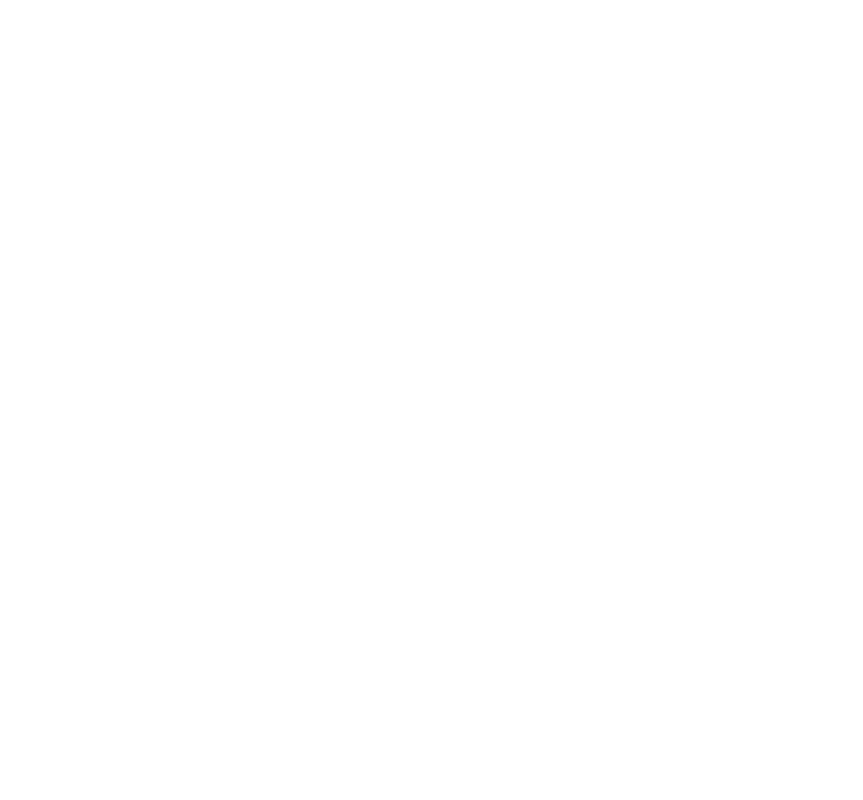
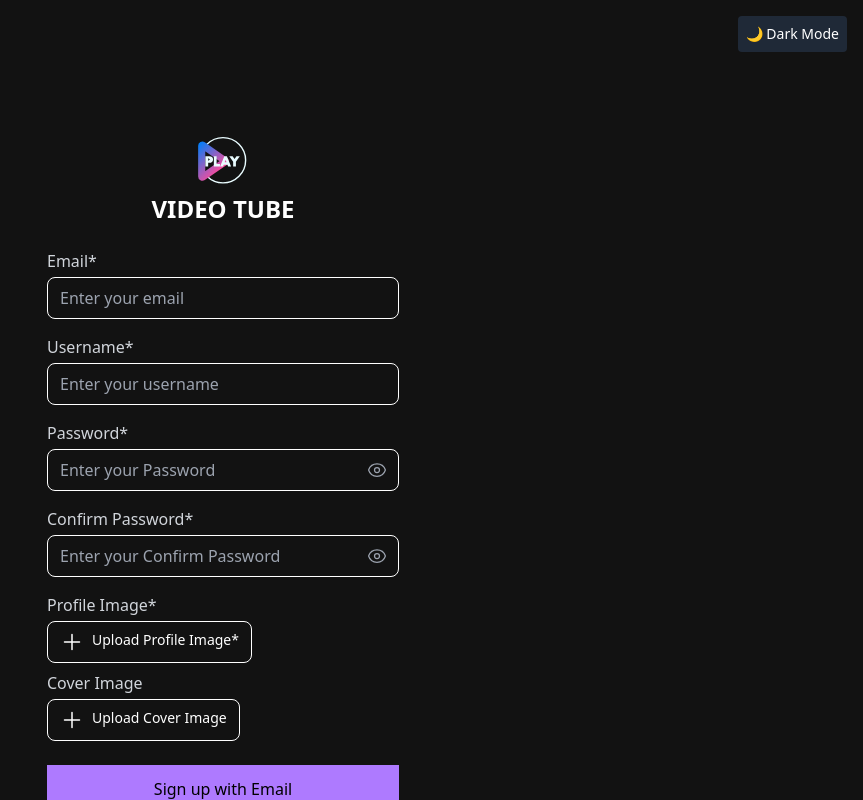
Before and after one commit to Talha-Malik-code/VideoTube, a React (Vite) app in the folder client/: page /register in a window 1280 px wide. Before the commit this address had no page. Shown: the whole page, without its empty margins (417-1280 px from the left). Built offline with nearby package versions, Linux system fonts and the light colour scheme.

Commit message:
Add registration page and validation logic; update login form handling and routing

```diff
--- a/client/src/App.jsx
+++ b/client/src/App.jsx
@@ -4,6 +4,7 @@
 import { ToastContainer } from "react-toastify";
 import "react-toastify/dist/ReactToastify.css";
 import Layout from "./component/Layout";
+import Register from "./pages/Register/Register";
 import Login from "./pages/Login/Login";
 
 function App() {
@@ -13,8 +14,8 @@
         <Route path="/" element={<Layout />}>
           <></>
         </Route>
-        {/* <Route path="/register" element={<Register />} /> */}
         <Route path="/login" element={<Login />} />
+        <Route path="/register" element={<Register />} />
       </Routes>
     </BrowserRouter>
   );
--- a/client/src/component/FileInput.jsx
+++ b/client/src/component/FileInput.jsx
@@ -1,15 +1,20 @@
+import { Check } from "lucide-react";
 import React, { useId } from "react";
 
-const FileInput = React.forwardRef(function FileInput({
-  label = "Upload a file",
-  className = "",
-  file = null,
-  ...props
-}) {
+const FileInput = React.forwardRef(function FileInput(
+  {
+    label = "Upload a file",
+    className = "",
+    file = null,
+    error = null,
+    ...props
+  },
+  ref
+) {
   const id = useId();
   return (
     <div>
-      <label htmlFor={id}>
+      <label htmlFor={id} className="flex items-center gap-1">
         <span
           className={`flex gap-2 max-w-fit rounded-lg border border-gray-300 bg-white px-3 py-2 text-sm text-black dark:border-white dark:bg-transparent dark:text-white ${className}`}
         >
@@ -52,6 +57,7 @@
           )}
           {file ? file.name : label}
         </span>
+        {!!file && <Check color="green" />}
       </label>
       <input
         className="sr-only"
@@ -59,7 +65,9 @@
         id={id}
         accept="image/*"
         {...props}
+        ref={ref}
       />
+      {error && !file && <p className="text-red-500">*{error}</p>}
     </div>
   );
 });
--- a/client/src/component/Input.jsx
+++ b/client/src/component/Input.jsx
@@ -1,7 +1,14 @@
 import React, { useId, useState } from "react";
 
 const Input = React.forwardRef(function Input(
-  { label, type = "text", placeholder = "", className = "", ...props },
+  {
+    label,
+    type = "text",
+    placeholder = "",
+    className = "",
+    error = null,
+    ...props
+  },
   ref
 ) {
   const id = useId();
@@ -89,6 +96,7 @@
           </button>
         )}
       </div>
+      {!!error && <p className="text-red-500">*{error}</p>}
     </div>
   );
 });
--- a/client/src/component/ThemeToggle.jsx
+++ b/client/src/component/ThemeToggle.jsx
@@ -19,6 +19,7 @@
     <button
       onClick={() => setDarkMode(!darkMode)}
       className="bg-yellow-200 dark:bg-gray-800 dark:text-white text-sm p-2 rounded"
+      type="button"
     >
       {darkMode ? "🌙 Dark Mode" : "☀️ Light Mode"}
     </button>
--- a/client/src/pages/Login/Login.jsx
+++ b/client/src/pages/Login/Login.jsx
@@ -3,14 +3,46 @@
 import ThemeToggle from "../../component/ThemeToggle";
 import Button from "../../component/Button";
 import Input from "../../component/Input";
-import FileInput from "../../component/FileInput";
+import { validateLoginForm } from "../../../utils/validateLoginForm";
 
 const Login = () => {
-  const [profileImg, setProfileImg] = useState(null);
-  const [coverImg, setCoverImg] = useState(null);
+  const [error, setError] = useState(null);
+  const [credentials, setCredentials] = useState({
+    identity: "",
+    password: "",
+  });
+
+  function handleChange(e) {
+    e.preventDefault();
+    const { name, value } = e.target;
+
+    setCredentials((prevCredentials) => ({
+      ...prevCredentials,
+      [name]: value,
+    }));
+
+    setError((prevError) => ({
+      ...prevError,
+      [name]: null,
+    }));
+  }
+
+  function handleSubmit(e) {
+    e.preventDefault();
+
+    const validationErrors = validateLoginForm(credentials);
+    setError(validationErrors);
+
+    if (Object.keys(validationErrors).length === 0) {
+      console.log("Form submutted: ", { credentials });
+    }
+  }
 
   return (
-    <div className="h-screen overflow-y-hidden bg-gray-100 text-gray-900 dark:bg-[#121212] dark:text-white">
+    <form
+      onSubmit={handleSubmit}
+      className="h-screen overflow-y-auto bg-gray-100 text-gray-900 dark:bg-[#121212] dark:text-white"
+    >
       <div className="absolute right-4 top-4 z-10">
         <ThemeToggle />
       </div>
@@ -21,62 +53,27 @@
         <div className="mb-6 w-full text-center text-2xl font-semibold uppercase">
           Video Tube
         </div>
-        <Input label="Email*" type="email" placeholder="Enter your email" />
         <Input
-          label="Username*"
+          label="Username or Email*"
           type="text"
-          placeholder="Enter your username"
+          placeholder="Enter your username or email"
+          name="identity"
+          onChange={handleChange}
+          error={error?.identity}
         />
         <Input
           label="Password*"
           type="password"
           placeholder="Enter your Password"
+          name="password"
+          onChange={handleChange}
+          error={error?.password}
         />
-        <Input
-          label="Confirm Password*"
-          type="password"
-          placeholder="Enter your Confirm Password"
-        />
-        {/* <label htmlFor="profile">
-          <div className="flex">
-            <svg
-              xmlns="http://www.w3.org/2000/svg"
-              fill="none"
-              viewBox="0 0 24 24"
-              strokeWidth={1.5}
-              stroke="currentColor"
-              className="size-6"
-            >
-              <path
-                strokeLinecap="round"
-                strokeLinejoin="round"
-                d="M12 4.5v15m7.5-7.5h-15"
-              />
-            </svg>
-            <span className="ml-2">Upload Profile</span>
-          </div>
-        </label>
-        <input
-          className="sr-only"
-          type="file"
-          name="profile"
-          id="profile"
-          accept="image/*"
-        /> */}
-        <FileInput
-          label="Upload Profile Image"
-          onChange={(e) => setProfileImg(e.target.files[0])}
-          file={profileImg}
-        />
-        <FileInput
-          className="mt-1"
-          label="Upload Cover Image"
-          onChange={(e) => setCoverImg(e.target.files[0])}
-          file={coverImg}
-        />
-        <Button className="mt-6">Sign in with Email</Button>
+        <Button type="submit" className="mt-6">
+          Sign in
+        </Button>
       </div>
-    </div>
+    </form>
   );
 };
 
--- /dev/null
+++ b/client/src/pages/Register/Register.jsx
@@ -0,0 +1,129 @@
+import React, { useState } from "react";
+import Logo from "../../component/Logo";
+import ThemeToggle from "../../component/ThemeToggle";
+import Button from "../../component/Button";
+import Input from "../../component/Input";
+import FileInput from "../../component/FileInput";
+import { Check, X } from "lucide-react";
+import { validateRegistrationForm } from "../../../utils/validateRegistrationForm";
+
+const Register = () => {
+  const [profileImg, setProfileImg] = useState(null);
+  const [coverImg, setCoverImg] = useState(null);
+  const [error, setError] = useState(null);
+  const [credentials, setCredentials] = useState({
+    email: "",
+    username: "",
+    password: "",
+    confirmPassword: "",
+  });
+
+  function handleChange(e) {
+    e.preventDefault();
+    const { name, value } = e.target;
+
+    setCredentials((prevCradentials) => ({
+      ...prevCradentials,
+      [name]: value,
+    }));
+
+    setError((prevError) => ({
+      ...prevError,
+      [name]: null,
+    }));
+  }
+
+  function handleSubmit(e) {
+    e.preventDefault();
+
+    const validationErrors = validateRegistrationForm(profileImg, credentials);
+    setError(validationErrors);
+
+    if (Object.keys(validationErrors).length === 0) {
+      console.log("Form submutted: ", {
+        cradentials: credentials,
+        profileImg,
+        coverImg,
+      });
+    }
+  }
+
+  return (
+    <form
+      onSubmit={handleSubmit}
+      className="h-screen overflow-y-auto bg-gray-100 text-gray-900 dark:bg-[#121212] dark:text-white"
+    >
+      <div className="absolute right-4 top-4 z-10">
+        <ThemeToggle />
+      </div>
+      <div className="flex md:mt-32 mx-auto my-8 w-full max-w-sm flex-col px-4">
+        <div className="mx-auto inline-block w-16">
+          <Logo />
+        </div>
+        <div className="mb-6 w-full text-center text-2xl font-semibold uppercase">
+          Video Tube
+        </div>
+        <Input
+          label="Email*"
+          type="email"
+          placeholder="Enter your email"
+          name="email"
+          value={credentials.email}
+          onChange={handleChange}
+          error={error?.email}
+        />
+        <Input
+          label="Username*"
+          type="text"
+          placeholder="Enter your username"
+          name="username"
+          value={credentials.username}
+          onChange={handleChange}
+          error={error?.username}
+        />
+        <Input
+          label="Password*"
+          type="password"
+          placeholder="Enter your Password"
+          name="password"
+          value={credentials.password}
+          onChange={handleChange}
+          error={error?.password}
+        />
+        <Input
+          label="Confirm Password*"
+          type="password"
+          placeholder="Enter your Confirm Password"
+          name="confirmPassword"
+          value={credentials.confirmPassword}
+          onChange={handleChange}
+          error={error?.confirmPassword}
+        />
+        <label className="mb-1 inline-block text-gray-600 dark:text-gray-300">
+          Profile Image*
+        </label>
+        <FileInput
+          className="text-nowrap"
+          label="Upload Profile Image*"
+          onChange={(e) => setProfileImg(e.target.files[0])}
+          file={profileImg}
+          error={error?.profileImg}
+        />
+        <label className="mt-2 inline-block text-gray-600 dark:text-gray-300">
+          Cover Image
+        </label>
+        <FileInput
+          className="mt-1 text-nowrap"
+          label="Upload Cover Image"
+          onChange={(e) => setCoverImg(e.target.files[0])}
+          file={coverImg}
+        />
+        <Button type="submit" className="mt-6">
+          Sign up with Email
+        </Button>
+      </div>
+    </form>
+  );
+};
+
+export default Register;
--- /dev/null
+++ b/client/utils/validateLoginForm.js
@@ -0,0 +1,17 @@
+function validateLoginForm(credentials) {
+  const errors = {};
+
+  if (!credentials.identity.trim()) {
+    errors.identity = "username or email is required";
+  }
+
+  if (!credentials.password.trim()) {
+    errors.password = "Password is required.";
+  } else if (credentials.password.includes(" ")) {
+    errors.password = "Password cannot contain spaces.";
+  }
+
+  return errors;
+}
+
+export { validateLoginForm };
--- /dev/null
+++ b/client/utils/validateRegistrationForm.js
@@ -0,0 +1,50 @@
+/**
+ * A comprehensive validator for the registration form.
+ * It checks the profile image, email, username, and password fields.
+ *
+ * @param {object} profileImg - The state of the profile image file.
+ * @param {object} credentials - The state of the registration form inputs.
+ * @returns {object} An object containing error messages for invalid fields.
+ */
+const validateRegistrationForm = (profileImg, credentials) => {
+  const errors = {};
+
+  // Validate profile image
+  if (!profileImg) {
+    errors.profileImg = "A profile image is required.";
+  }
+
+  // Validate email
+  if (!credentials.email.trim()) {
+    errors.email = "Email is required.";
+  } else if (!/\S+@\S+\.\S+/.test(credentials.email)) {
+    errors.email = "Email address is invalid.";
+  }
+
+  // Validate username
+  if (!credentials.username.trim()) {
+    errors.username = "Username is required.";
+  }
+
+  // -Validate password
+  if (!credentials.password.trim()) {
+    errors.password = "Password is required.";
+  } else if (credentials.password.includes(" ")) {
+    errors.password = "Password cannot contain spaces.";
+  } else if (credentials.password.length < 8) {
+    errors.password = "Password must be at least 8 characters.";
+  } else if (!/[0-9]/.test(credentials.password)) {
+    errors.password = "Password must contain at least one number.";
+  }
+
+  // Validate confirmPassword
+  if (!credentials.confirmPassword.trim()) {
+    errors.confirmPassword = "Confirming your password is required.";
+  } else if (credentials.password !== credentials.confirmPassword) {
+    errors.confirmPassword = "Passwords do not match.";
+  }
+
+  return errors;
+};
+
+export { validateRegistrationForm };
```
